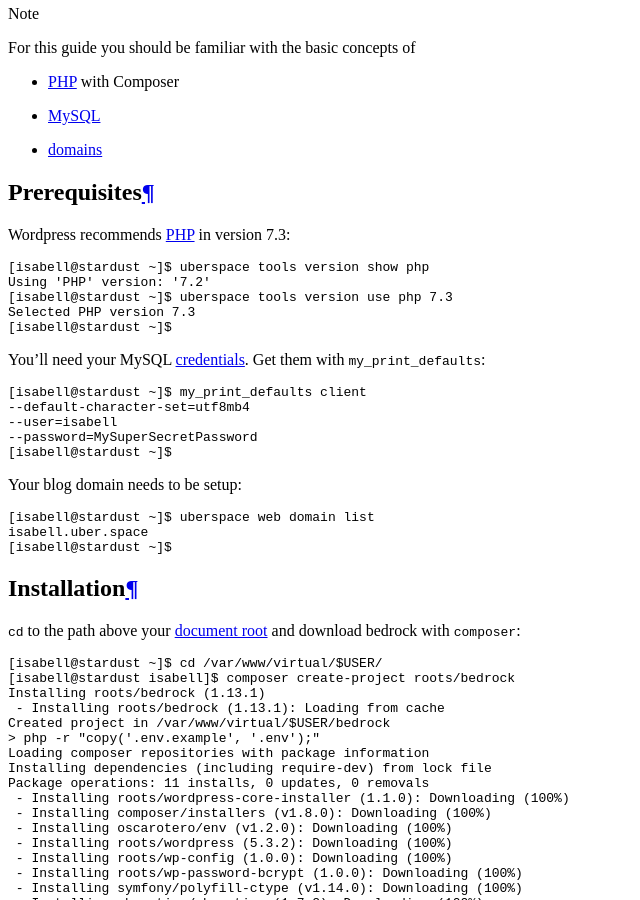
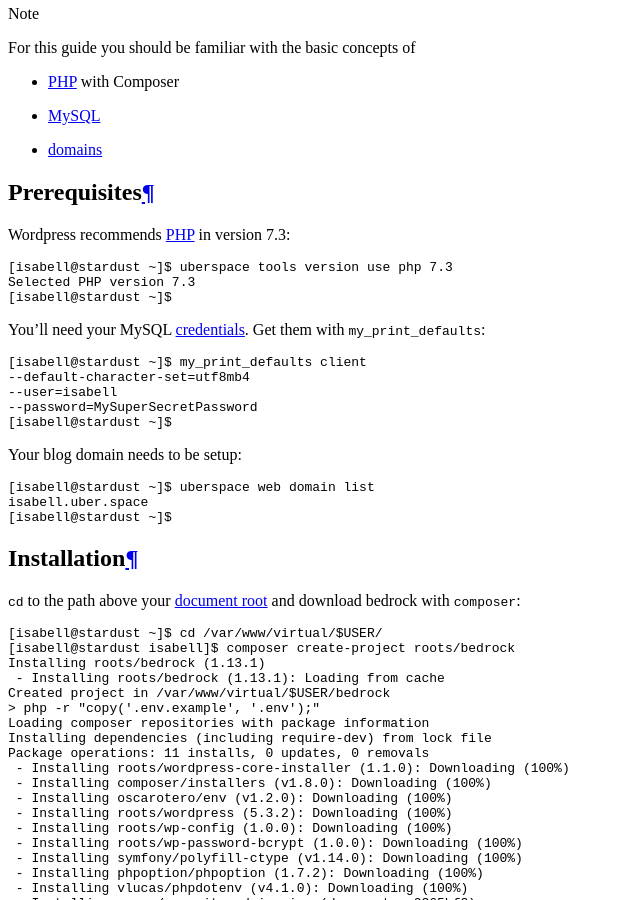
Before and after one commit to Uberspace/lab, a Sphinx documentation site: the page built from source/guide_wordpress-bedrock.rst, in a window 1280 px wide and 900 px high, scrolled down 3511 px. Shown: the whole window, without its empty margins (0-640 px from the left). Built offline with Sphinx 7.4.7 and the Read the Docs theme 2.0.0, drawn with Linux system fonts in a browser that asks for light colours.

Commit message:
[wp-bedrock] don't show default php version
because it's likely to change

```diff
--- a/source/guide_wordpress-bedrock.rst
+++ b/source/guide_wordpress-bedrock.rst
@@ -42,8 +42,6 @@
 
 ::
 
- [isabell@stardust ~]$ uberspace tools version show php
- Using 'PHP' version: '7.2'
  [isabell@stardust ~]$ uberspace tools version use php 7.3
  Selected PHP version 7.3
  [isabell@stardust ~]$
```
